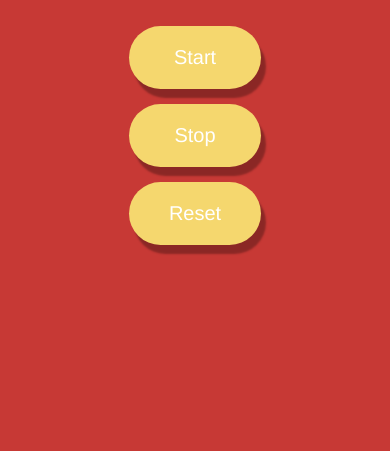
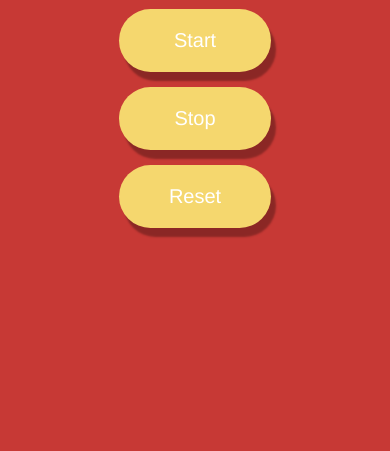
Before and after one commit to Fayorr/ALT-SCHOOL-OF-ENGINEERING, a plain HTML site: page First_Semester_Month_1/ExamProject/index.html in a window 390 px wide. Shown: the part 393-844 px from the top of the page. Drawn offline with Linux system fonts and the light colour scheme.

Commit message:
stopwatch

```diff
--- a/First_Semester_Month_1/ExamProject/styles.css
+++ b/First_Semester_Month_1/ExamProject/styles.css
@@ -68,6 +68,19 @@ button:hover {
 		font-size: 20px;
 	}
 }
+@media screen and (max-width: 392px) {
+	#time {
+		font-size: 50px;
+	}
+	.button-container {
+		flex-direction: column;
+		gap: 15px;
+	}
+	button {
+		padding: 20px 50px;
+		font-size: 20px;
+	}
+}
 
 /* Dark Mode */
 
```
